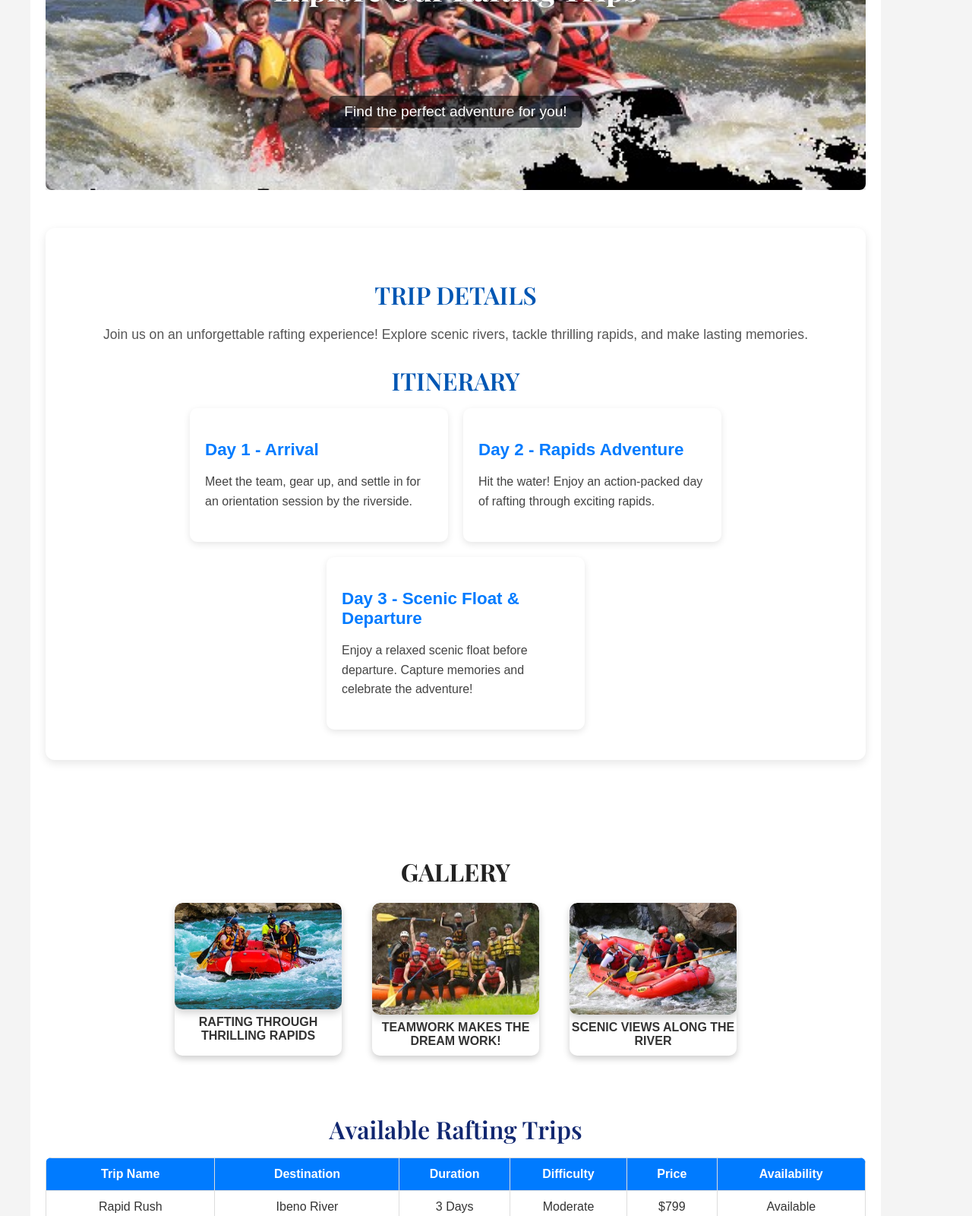
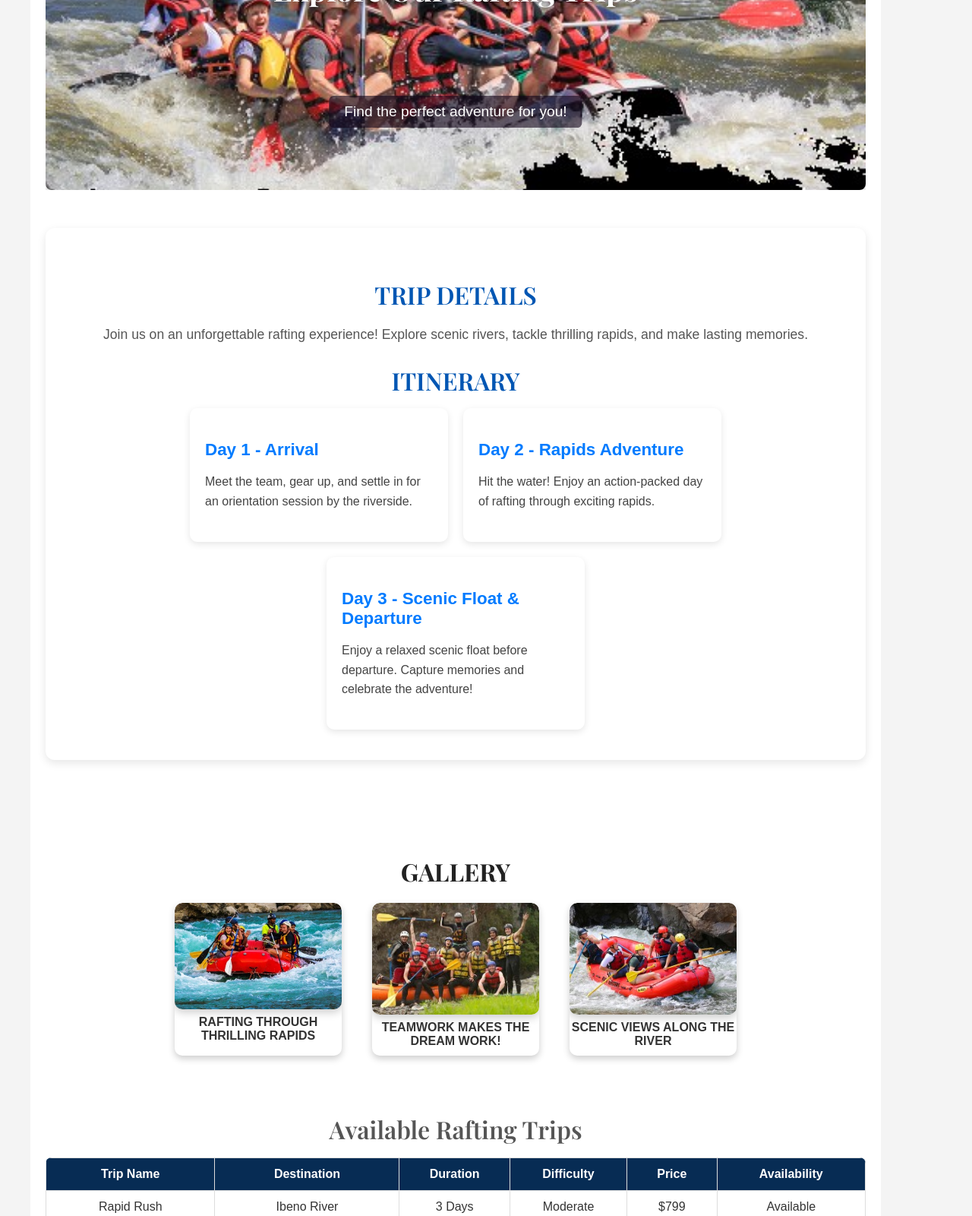
Before and after one commit to georgeukpong/wdd130, a plain HTML site: page wwr/trips.html in a window 1280 px wide. Shown: the part 260-1860 px from the top of the page at 76% size. Drawn offline with nearby package versions, Linux system fonts and the light colour scheme; a web font is replaced by a local one.

Commit message:
final work

```diff
--- a/wwr/styles/rafting.css
+++ b/wwr/styles/rafting.css
@@ -12,7 +12,7 @@
 
 h1, h2 {
     font-family: 'Playfair Display', serif;
-    color: var(--primary-color);
+    color: var(--accent-colorprimary-color);
     margin-bottom: 16px;
     line-height: 1.3;
 }
@@ -116,7 +116,7 @@ header, main, footer {
     color: white;
     font-size: 2.5rem;
     font-weight: bold;
-    text-shadow: 2px 2px 10px rgba(0, 0, 0, 0.7);
+    text-shadow: 2px 2px 10px rgba(19, 1, 2, 0.7);
 }
 
 /* Subtitle/Description (P) */
@@ -126,7 +126,7 @@ header, main, footer {
     top: 65%; /* Lowered to avoid interference */
     left: 50%;
     transform: translate(-50%, -50%);
-    background: rgba(0, 0, 0, 0.6);
+    background: rgba(19, 6, 25, 0.6);
     color: white;
     padding: 10px 20px;
     border-radius: 6px;
@@ -613,7 +613,7 @@ th, td {
 }
 
 th {
-    background: #007BFF;
+    background: #072c54;
     color: white;
     font-weight: bold;
 }
```
